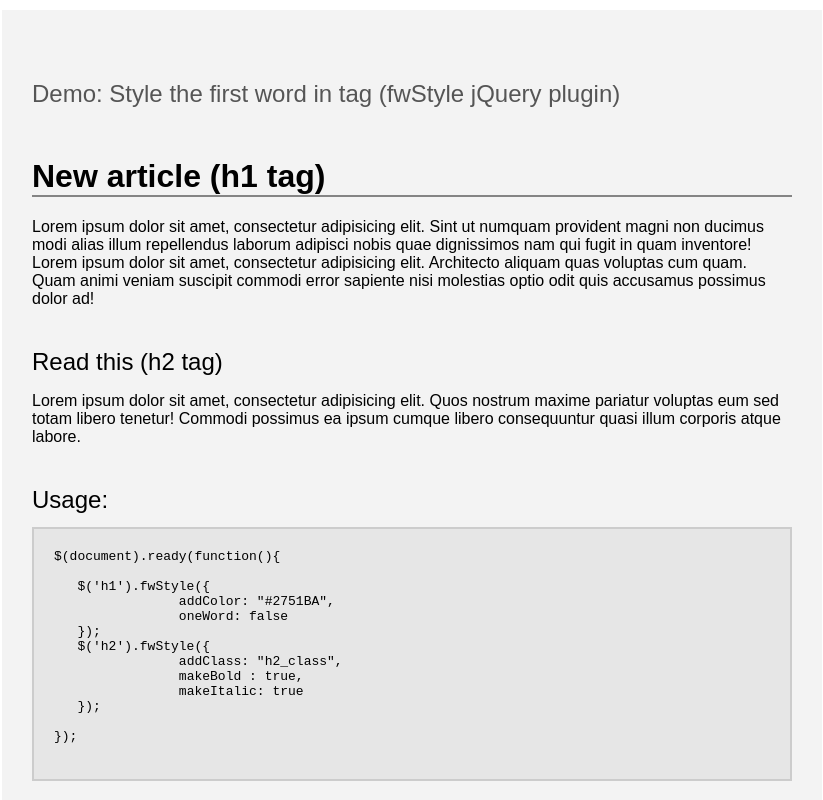
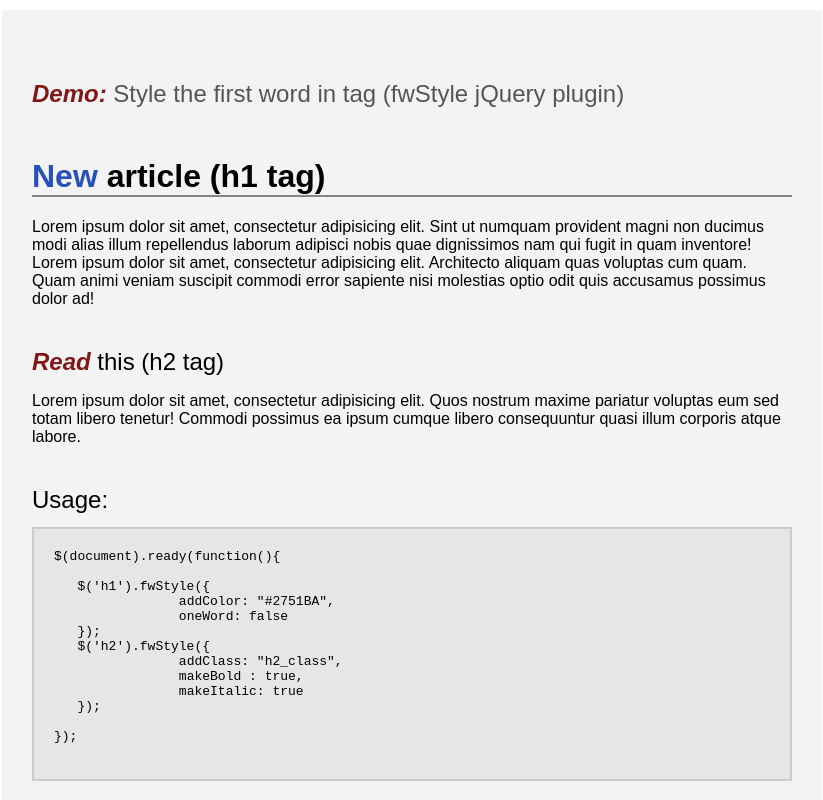
Before and after one commit to mirzadelic/fwStyle, a plain HTML site: page demo.html in a window 1280 px wide. Shown: the top 800 px of the page, without its empty margins (228-1051 px from the left). Drawn offline with nearby package versions, Linux system fonts and the light colour scheme.

Commit message:
fixed demo file

```diff
--- a/demo.html
+++ b/demo.html
@@ -4,7 +4,7 @@
 	<meta charset="utf-8">
 	<title>Demo: fwStyle jQuery</title>
 	<script type="text/javascript" src="http://code.jquery.com/jquery-latest.min.js"></script>
-	<script type="text/javascript" src="js.js" ></script>
+	<script type="text/javascript" src="jquery.fwStyle.js" ></script>
 	<style type="text/css">
 
 		body {
```
